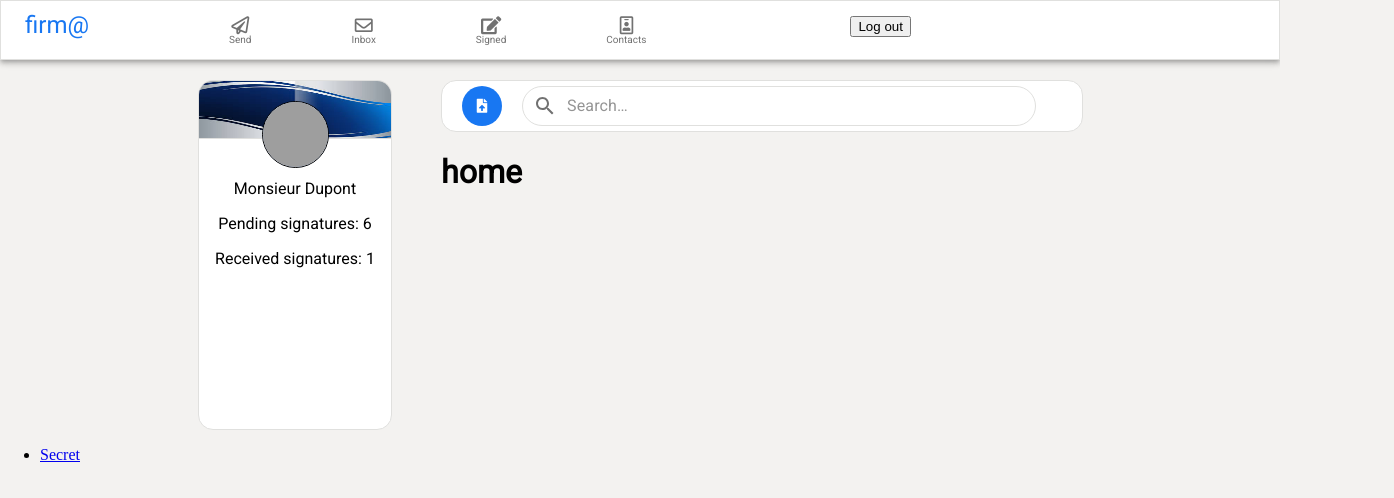
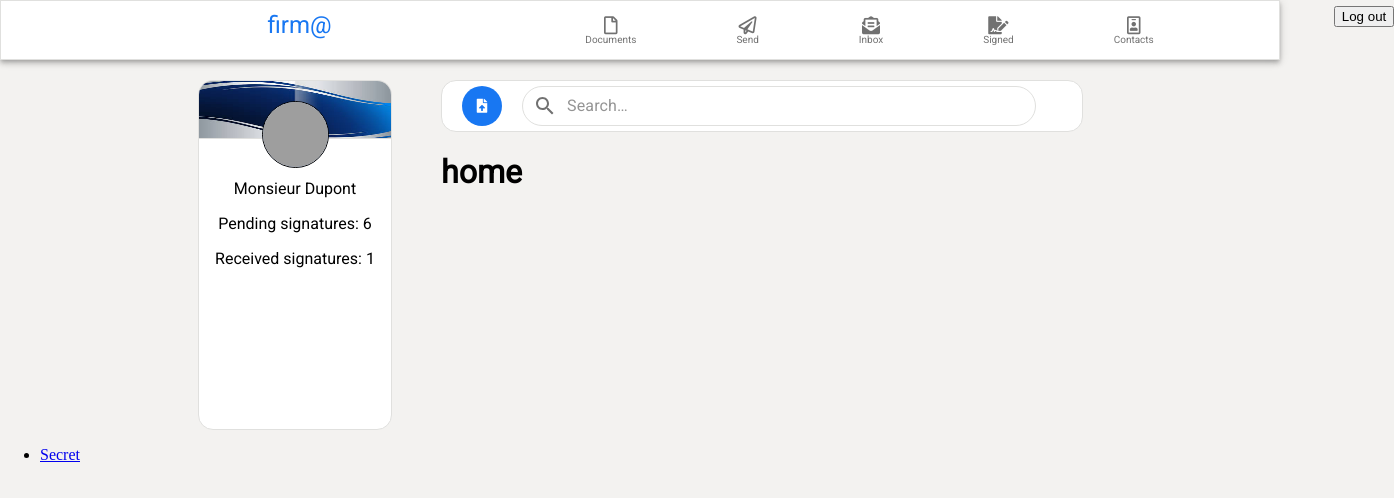
Before and after one commit to dparrasm/to-do-signature, a React (Create React App) app: page / in a window 1280 px wide. Both pictures are taken after a click on the button "LOG IN". Shown: the top 498 px of the page, 1394 px wide, since content can reach past the window. Built offline with nearby package versions, Linux system fonts and the light colour scheme; no server answers; grey boxes are pictures that could not be loaded.

Commit message:
Header centrado

```diff
--- a/src/Components/Header/Header.tsx
+++ b/src/Components/Header/Header.tsx
@@ -14,22 +14,24 @@ const styles = withStyles((theme) => ({
     marginRight: "10px"
   },
   appBar: {
-    display: 'flex',
-    flexDirection: 'row',
     color: "grey",
     height: "60px",
     minHeight: "60px",
     backgroundColor: "white",
-
     border: "1px solid #e0e0de"
   },
   toolBar: {
     marginTop: "-9px",
+    width: "100%",
+    justifyContent: "center",
+    alignItems: "center",
+    display: 'flex',
+    flexDirection: 'row',
   },
   iconBar: {
-    width: "40%",
     display: "inline-flex",
-    listStyleType: "none"
+    listStyleType: "none",
+    width: "50%"
   },
   iconBarElement: {
     marginTop: "10px",
@@ -48,6 +50,14 @@ const styles = withStyles((theme) => ({
   logo: {
     textDecoration: "none" as "none",
     color: "#1877f2"
+  },
+  iconContainer: {
+    width: "15%",
+    minWidth: "160px",
+    paddingRight: "50px",
+    display: "flex",
+    justifyContent:"center",
+    alignItems: "center"
   }
 }));
 
@@ -66,10 +76,22 @@ class Header extends Component<HeaderProps, any> {
         <div>
           <AppBar className={classes.appBar} position="static">
             <Toolbar className={classes.toolBar}>
-              <Link className={classes.logo} to="/" onClick={() => this.props.pickForm("/")}>
-                <Typography variant="h5">firm@</Typography>
-              </Link>
+            <div className={classes.iconContainer}>
+                <Link className={classes.logo} to="/" onClick={() => this.props.pickForm("/")}>
+                  <Typography variant="h5">firm@</Typography>
+                </Link>
+              </div>
               <ul className={classes.iconBar}>
+              <li
+                  className={classes.iconBarElement}
+                  onClick={() => this.props.pickForm("/send")}
+                >
+                  <Link
+                    className={classes.link}
+                    to="/documents">
+                    <Button icon={icons.documents} text="Documents" />
+                  </Link>
+                </li>
                 <li
                   className={classes.iconBarElement}
                   onClick={() => this.props.pickForm("/send")}
@@ -94,9 +116,9 @@ class Header extends Component<HeaderProps, any> {
                   <Link
                     className={classes.link}
                     to="/create"
-                    onClick={() => this.props.pickForm("/create")}
+                    onClick={() => this.props.pickForm("/signed")}
                   >
-                    <Button icon={icons.create} text="Signed" />
+                    <Button icon={icons.signed} text="Signed" />
                   </Link>
                 </li>
                 <li
@@ -109,11 +131,14 @@ class Header extends Component<HeaderProps, any> {
                     <Button icon={icons.contacts} text="Contacts" />
                   </Link>
                 </li>
+                <li>
+                  <Link to="/" className={classes.logout}>
+                    <button onClick={this.props.onUserLogOut}>Log out</button>
+                  </Link>
+                </li>
               </ul>
             </Toolbar>
-            <Link to="/" className={classes.logout}>
-                    <button onClick={this.props.onUserLogOut}>Log out</button>
-            </Link>
+
           </AppBar>
         </div>
       </Router>
--- a/src/Components/Header/icons.tsx
+++ b/src/Components/Header/icons.tsx
@@ -1,7 +1,8 @@
 export const icons = {
-    create: "fas fa-edit",
+    documents: "far fa-file",
+    signed: "fas fa-file-signature",
     send: "far fa-paper-plane",
-    received: "far fa-envelope",
+    received: "fas fa-envelope-open-text",
     contacts: "far fa-id-badge",
     plus: "fas fa-file-upload"
 }
```
